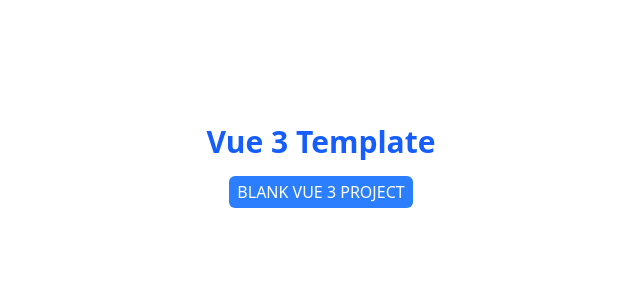
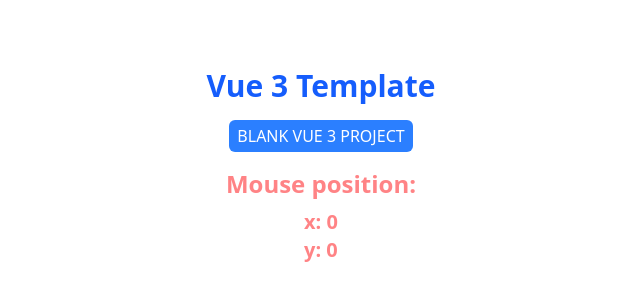
Before and after one commit to Loloops123/vue_blank, a Vue app: page / in a window 1280 px wide. Shown: the part 234-534 px from the top of the page, without its empty margins (319-959 px from the left). Built offline with nearby package versions, Linux system fonts and the light colour scheme.

Commit message:
feat: add vueUse

```diff
--- a/package.json
+++ b/package.json
@@ -30,6 +30,7 @@
     ]
   },
   "dependencies": {
+    "@vueuse/core": "^14.1.0",
     "pinia": "^3.0.4",
     "vue": "^3.5.25",
     "vue-router": "^4.6.3"
--- a/src/components/TestComponent/TestComponent.vue
+++ b/src/components/TestComponent/TestComponent.vue
@@ -9,7 +9,7 @@
     }"
     :data-testid="testId"
     :disabled="disabled"
-    @click="(e) => $emit('click', e)"
+    @click="() => $emit('click')"
   >
     {{ text }}
   </button>
@@ -24,6 +24,6 @@
 }>()
 
 defineEmits<{
-  (e: 'click', value: MouseEvent): void
+  (e: 'click'): void
 }>()
 </script>
--- a/src/view/HomeView.vue
+++ b/src/view/HomeView.vue
@@ -1,20 +1,33 @@
 <script setup lang="ts">
+import { useMouse, useToggle } from '@vueuse/core'
+import { ref } from 'vue'
+
 import TestComponent from '@/components/TestComponent/TestComponent.vue'
 
-const handleClick = () => {
-  /* console.info('click') */
-}
+const changeColor = ref(true)
+const { x, y } = useMouse()
+const toggleColor = useToggle(changeColor)
 </script>
 
 <template>
   <main class="flex min-h-screen flex-col items-center justify-center gap-4">
     <h1 class="text-3xl font-bold text-blue-600">Vue 3 Template</h1>
     <TestComponent
-      color="primary"
+      :color="changeColor ? 'primary' : 'secondary'"
       test-id="test-component"
       text="BLANK VUE 3 PROJECT"
-      @click="handleClick"
+      @click="toggleColor"
     />
+    <div
+      class="flex flex-col items-center gap-2 font-sans font-bold text-red-400/80"
+    >
+      <p class="text-2xl">Mouse position:</p>
+      <span class="font-sans text-xl">
+        x:&nbsp;{{ x }}
+        <br />
+        y:&nbsp;{{ y }}
+      </span>
+    </div>
   </main>
 </template>
 
```
Also changed, not shown: 1 other file (tests, documents, lock files or other folders).
